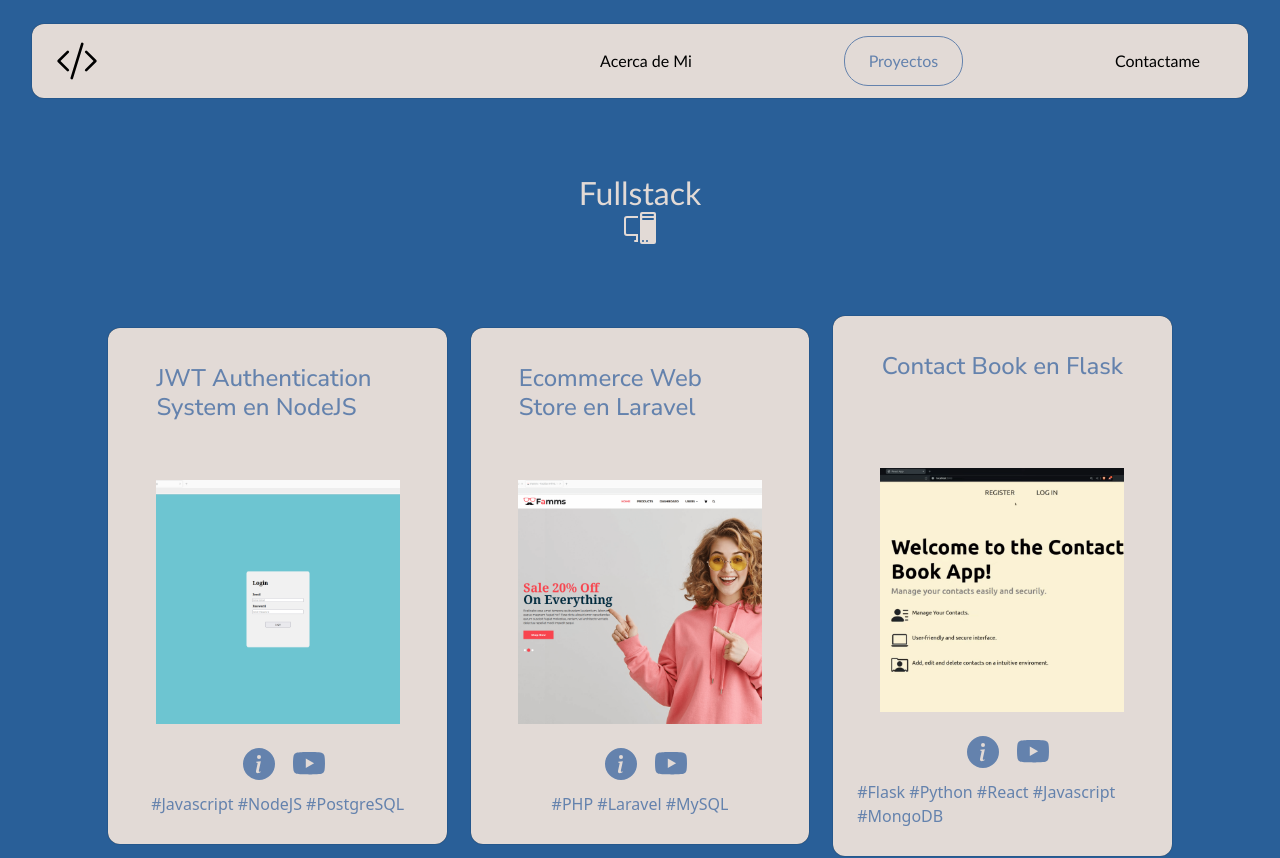
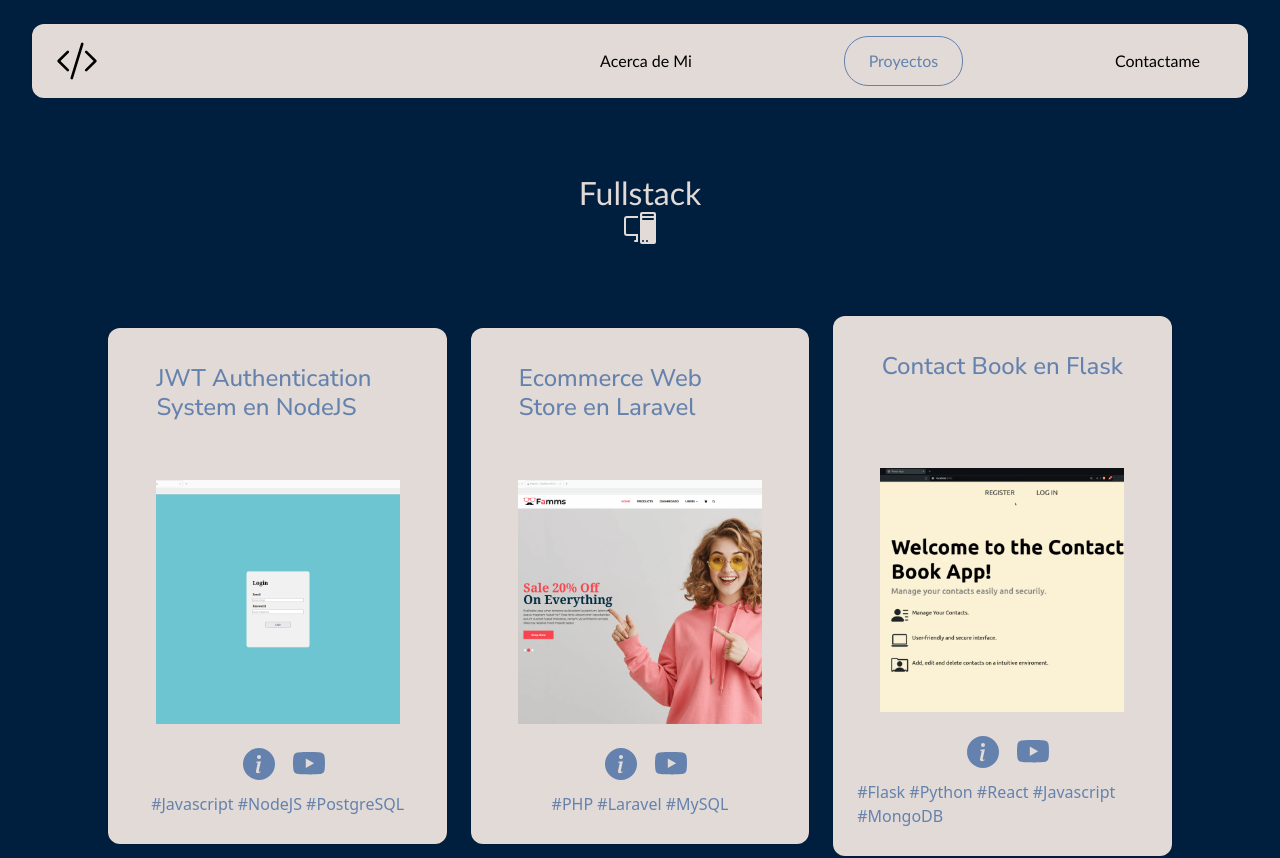
Before and after one commit to valium69mg/carlos_portfolio, a React (Create React App) app: page /work in a window 1280 px wide. Shown: the top 858 px of the page. Built offline with nearby package versions, Linux system fonts and the light colour scheme.

Commit message:
Change background colour to a darker one

```diff
--- a/public/styles.css
+++ b/public/styles.css
@@ -15,7 +15,7 @@ body {
     flex-direction: column;
     align-items: center;
     justify-content: start;
-    background-color: #295F98;
+    background-color: #001F3F;
     min-height: 100vh;
     min-width: 360px;
     row-gap: 1rem;
```
